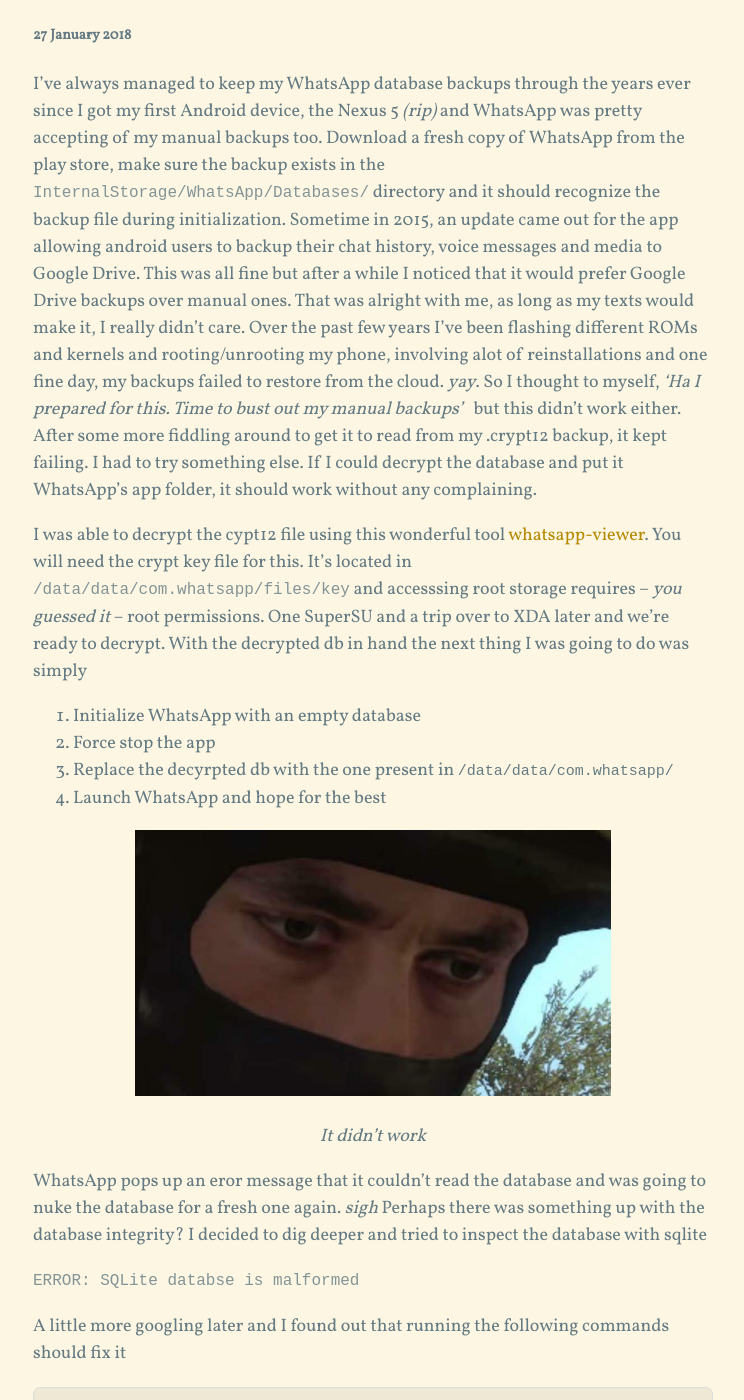
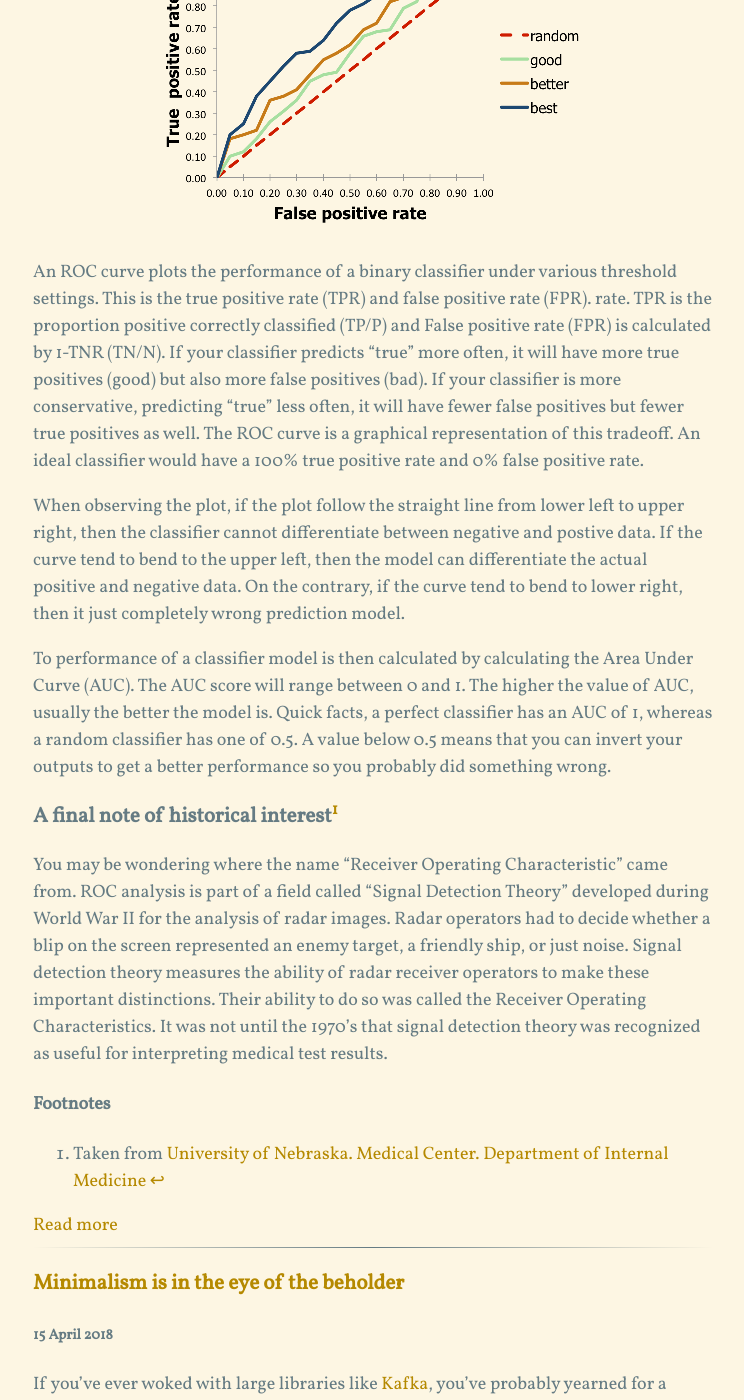
Before and after one commit to adyshake/adyshake.github.io, a Jekyll site: the page built from blog/index.html, in a window 1280 px wide and 1400 px high, scrolled down 490 px. Shown: the whole window, without its empty margins (267-1011 px from the left). Built offline with Jekyll 4.4.1, drawn with Linux system fonts in a browser that asks for light colours; nearby versions of some CDN libraries; a script that is not in the unit is left out; the list of posts is cut into pages by our own code; comment, search, counter and statistics services are not loaded; some of the changed text lies outside the part shown.

Commit message:
Added 2 minimalism and curves and updated resume

````diff
--- a/_includes/head.html
+++ b/_includes/head.html
@@ -39,8 +39,5 @@
   <meta name="twitter:image" content="{{site.url}}{{site.baseurl}}{{site.logo}}"/>
 
   <!-- Various Javascript -->
-  {% include hn-script.html %}
-  {% include twitter-script.html %}
   {% include analytics.html %}
-  {% include mathjax.html %}
 </head>
--- a/_layouts/base.html
+++ b/_layouts/base.html
@@ -2,16 +2,6 @@
 <html>
   {% include head.html %}
   <body>
-  <!-- Facebook SDK -->
-  <div id="fb-root"></div>
-  <script>(function(d, s, id) {
-  var js, fjs = d.getElementsByTagName(s)[0];
-  if (d.getElementById(id)) return;
-  js = d.createElement(s); js.id = id;
-  js.src = "//connect.facebook.net/en_US/sdk.js#xfbml=1&version=v2.3";
-  fjs.parentNode.insertBefore(js, fjs);
-  }(document, 'script', 'facebook-jssdk'));</script>
-
   <div id="navigation" class="clearfix">
     <a href="/">home/</a>
     <a href="/blog">blog/</a>
--- a/_layouts/post.html
+++ b/_layouts/post.html
@@ -8,10 +8,6 @@ layout: contentbase
 
 <div class="social">
   <ul>
-    <!-- <li>{% include facebook-like.html %}</li>
-    <li>{% include twitter-tweet.html %}</li>
-    <li>{% include hn-vote.html %}</li>
-    <li id="reddit-share">{% include reddit-share.html %}</li> -->
   </ul>
 </div>
 <hr>
--- /dev/null
+++ b/_posts/2018-04-15-minimalism.md
@@ -0,0 +1,47 @@
+---
+layout: post
+title: Minimalism is in the eye of the beholder
+description: Minimalist libraries
+featured: true
+---
+
+If you've ever woked with large libraries like
+[Kafka](https://github.com/edenhill/librdkafka), you've probably yearned for a
+simpler API too. At what point you decide a library is minimalistic or not is
+completely subjective and arbitary. But I think I have a few guidelines, so in
+honor of that I'm christening my very own header-only libary and I call it...
+
+```
+    ___ __         __          _ __   __
+   / (_) /_  _____/ /_  ____ _(_) /__/ /_
+  / / / __ \/ ___/ __ \/ __ `/ / //_/ __ \
+ / / / /_/ (__  ) / / / /_/ / / ,< / / / /
+/_/_/_.___/____/_/ /_/\__,_/_/_/|_/_/ /_/
+
+```
+
+## libshaikh
+libshaikh is intended to be a little helper header library to quickstart
+projects in C. With support for features like dynamic strings and common data
+structures like linked lists and hash maps. A noble yet mighty cause, one that's
+been done time and time again. Here are a few design goals I have in mind while
+going about this.
+
+## Design Goals
+
+1. **As few functions as possible**
+  This one's fairly straight forward, keep the interface concise and simple.
+
+2. **No dynamic memory allocations**
+  Any dynamic allocation that needs to happen happens outside of the library.
+
+3. **No input/output**
+   Just like memory management, leave I/O to the application and not to the
+   library. Helps eliminate more error conditions.
+
+
+4. **Few public datatypes**
+   The idea is that the implementation can use as many data types as required,
+   but expose as little as possible. All data structures that need to be
+   allocated are of opaque types, however it isn't so simple if the library
+   doesn't allocate memory.
--- /dev/null
+++ b/_posts/2018-05-24-curves.md
@@ -0,0 +1,63 @@
+---
+layout: post
+title: You with all those (ROC) curves
+description: A brief explanation about ROC curves
+featured: true
+---
+
+You've probably heard of Receiver Operating Characteristic (ROC) curves and AUC
+values used to score and rank classification algorithms. However, for the
+longest time I've found them unintuitive. So my fellow [rubber ducklings](https://en.wikipedia.org/wiki/Rubber_duck_debugging), let's
+break down some basic properties.
+
+{: align="middle"}
+![roc]
+
+An ROC curve plots the performance of a binary classifier under various threshold
+settings. This is the true positive rate (TPR) and false positive rate (FPR).
+rate. TPR is the proportion positive correctly classified (TP/P) and  False
+positive rate (FPR) is calculated by 1-TNR (TN/N).
+If your classifier predicts “true” more often, it will have more true positives
+(good) but also more false positives (bad). If your classifier is more
+conservative, predicting “true” less often, it will have fewer false positives
+but fewer true positives as well. The ROC curve is a graphical representation of
+this tradeoff.
+An ideal classifier would have a 100% true positive rate and
+0% false positive rate.
+
+When observing the plot, if the plot follow the straight line from lower left to
+upper right, then the classifier cannot differentiate between negative and
+postive data. If the curve tend to bend to the upper left, then the model can
+differentiate the actual positive and negative data. On the contrary, if the
+curve tend to bend to lower right, then it just completely wrong prediction
+model.
+
+To performance of a classifier model is then calculated by calculating the Area
+Under Curve (AUC). The AUC score will range between 0 and 1. The higher the
+value of AUC, usually the better the model is. Quick facts, a perfect classifier
+has an AUC of 1, whereas a random classifier has one of 0.5. A value below 0.5
+means that you can invert your outputs to get a better performance so you
+probably did something wrong.
+
+### A final note of historical interest[^1]
+You may be wondering where the name "Receiver Operating Characteristic" came
+from. ROC analysis is part of a field called "Signal Detection Theory" developed
+during World War II for the analysis of radar images. Radar operators had to
+decide whether a blip on the screen represented an enemy target, a friendly
+ship, or just noise. Signal detection theory measures the ability of radar
+receiver operators to make these important distinctions. Their ability to do so
+was called the Receiver Operating Characteristics. It was not until the 1970's
+that signal detection theory was recognized as useful for interpreting medical
+test results.
+
+#### Footnotes
+
+[^1]:
+    Taken from [University of Nebraska. Medical Center. Department of Internal Medicine](http://gim.unmc.edu/dxtests/effect1.htm)
+
+[^2]:
+    In fact, those requests might be more picky, stipulating that the memory
+    have a certain
+    [alignment](https://en.wikipedia.org/wiki/Data_structure_alignment).
+
+[roc]: /images/roc.png
--- a/resume.md
+++ b/resume.md
@@ -11,31 +11,41 @@ Resume
 Experience
 ----------
 
-### Accelerite
+### Persistent Systems (Accelerite)
 *Software Engineer, July 2017 - Present*
 
-* Worked on porting Sentient's agent-less platform from Java to a native
-  C++ client to improve runtime performance and reduce memory footprint.
+* Ported Sentient’s agent-less client from Java to C++ to improve runtime
+  performance and reduce its memory footprint.
+* Solved major critical crashes and refactored major portions of the codebase to
+  increase the reliability of the system.
+* Converted the client from a console application to a Win32 service.
+* Created Windows Installer (MSI) merge modules and installers using
+  InstallShield along with build automation scripts.
+* Modelled various sequence diagrams of the system to add to its documentation.
+* Worked in an agile team using Scrum methodologies
 
-### Accelerite
+### Persistent Systems (Accelerite)
 *Academic Intern, August 2016 - December 2016*
 
-* Designed and implemented an agent-less approach for an end point detection
-  and response solution, in order to get the real time status of nearly 10,000
-  cross platform enterprise end-points.
-* Increased query throughput by implementing a thread safe cache to reduce
-  authentication requests.
-* Wrote a Windows DLL in C++ to interface COM/DCOM functions over to Java.
-* Implemented various queries such as security, system alerts,
-  hardware details, running processes, etc. as per the design specification.
+* Designed and implemented an agent-less approach for an end point detection and
+  response solution, in order to get the real time status of nearly 10,000 cross
+  platform enterprise endpoints.
+* Increased query throughput by nearly 3x by implementing a thread safe cache to
+  reduce authentication requests.
+* Wrote a Windows DLL in C++ to interface COM/DCOM functions over to Java using
+  the Java Native Interface.
+* Implemented various queries such as security, system alerts, hardware details,
+  running processes, etc. as per the design specification.
 
 ### Persistent Systems
 *Summer Intern, June 2015 - July 2015*
 
-* Provided support for Devanagari numbers and various Unicode math characters
-  in Python 3.
-* The modified CPython source is capable of doing math in Devanagari numbers
-  and supports math operators in Unicode like union, intersection, subset, etc.
+* Worked on reducing the lexical ambiguity and the global name space burden of
+  Python 3.
+* Extended Python 3 by providing support for Devanagari numbers and various
+  Unicode math characters.
+* The modified CPython source is capable of doing math in Devanagari numbers and
+  supports math operators in Unicode like union, intersection, subset, etc.
 
 <hr>
 
@@ -44,8 +54,9 @@ Education
 
 ### Vishwakarma Institute of Technology
 *BTech in Computer Engineering, May 2017*
-
+* Graduated 1st Class with Distinction
 * Cum. GPA: 8.03/ 10
+* Major Project: Grammar correction using a Recurrent Neural Network
 
 Coursework
 ----------
````
Also changed, not shown: images/roc.png (added), 1 other file.
